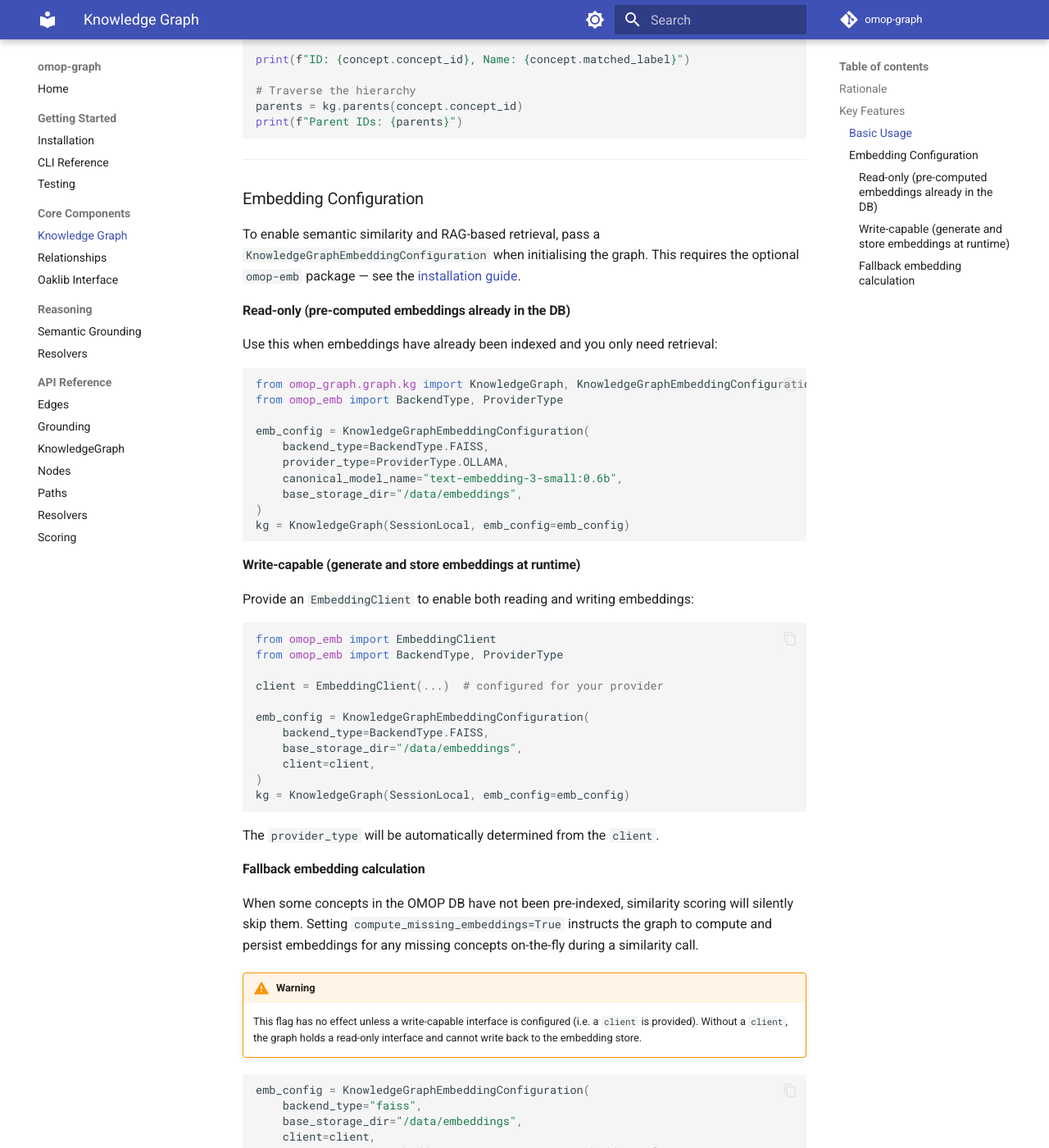
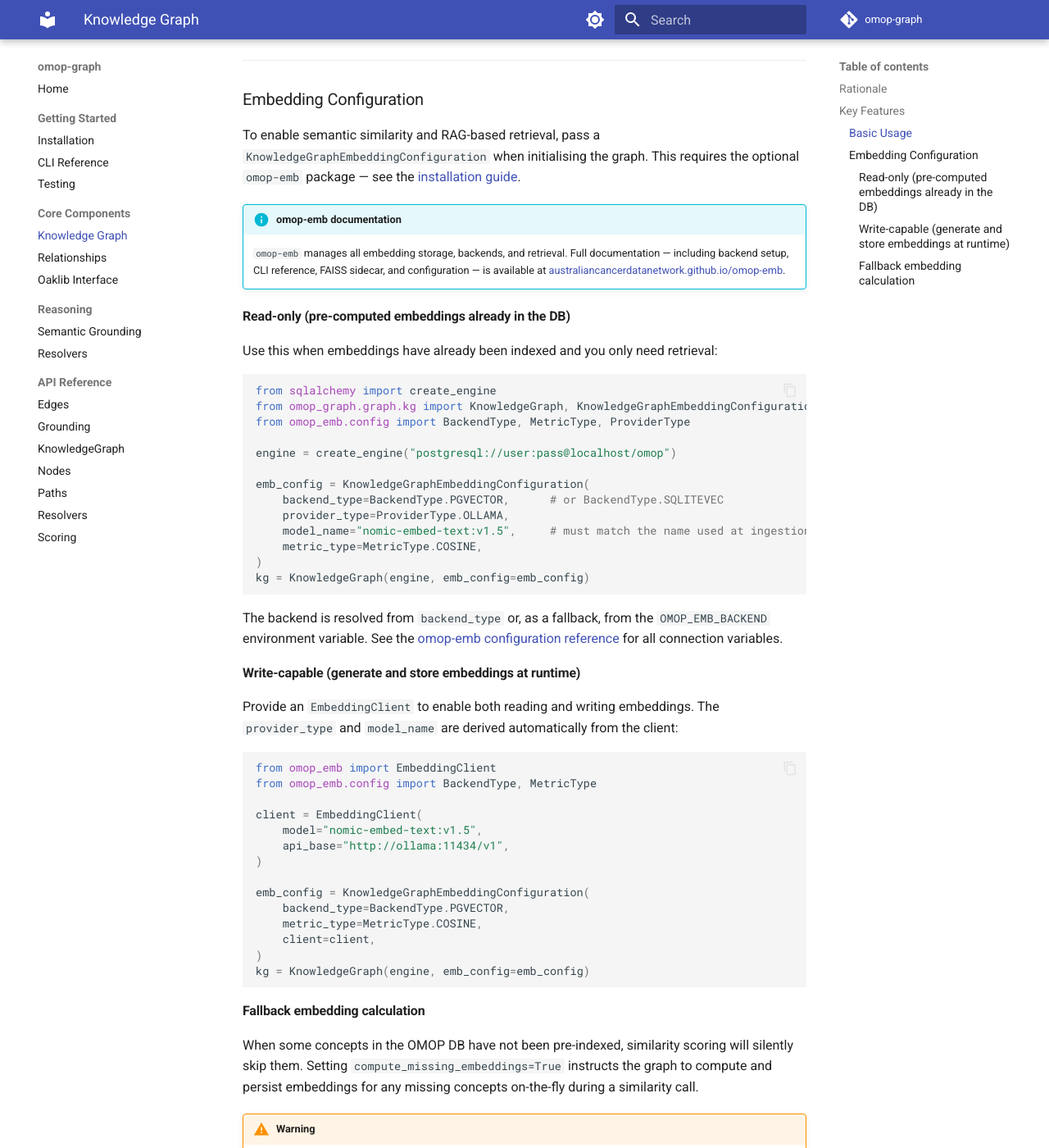
Before and after one commit to AustralianCancerDataNetwork/omop-graph, an MkDocs documentation site: the page built from docs/graph/kg.md, in a window 1280 px wide and 1400 px high, scrolled down 1585 px. Shown: the whole window at 82% size. Built offline with MkDocs 1.6.1 and Material for MkDocs 9.7.7, drawn with Linux system fonts in a browser that asks for light colours; comment, search, counter and statistics services are not loaded; some of the changed text lies outside the part shown.

Commit message:
Updated Docs

````diff
--- a/docs/graph/kg.md
+++ b/docs/graph/kg.md
@@ -27,19 +27,14 @@ While the OMOP CDM is stored in a Relational Database Management System (RDBMS),
 
 ### Basic Usage
 
-The `KnowledgeGraph` can be used standalone after connecting to the OMOP CDM database on disk.
+The `KnowledgeGraph` can be used standalone after connecting to the OMOP CDM database.
 
 ```python
 from sqlalchemy import create_engine
-from sqlalchemy.orm import sessionmaker
 from omop_graph.graph.kg import KnowledgeGraph
 
-# Setup your SQLAlchemy session
 engine = create_engine("postgresql://user:pass@localhost/omop")
-SessionLocal = sessionmaker(bind=engine)
-
-# Initialize the Virtual Knowledge Graph
-kg = KnowledgeGraph(SessionLocal)
+kg = KnowledgeGraph(engine)
 
 # Lookup a concept by its label
 match_group = kg.label_lookup("Atrial Fibrillation", fuzzy=False)
@@ -59,41 +54,53 @@ print(f"Parent IDs: {parents}")
 To enable semantic similarity and RAG-based retrieval, pass a `KnowledgeGraphEmbeddingConfiguration` when initialising the graph.
 This requires the optional `omop-emb` package — see the [installation guide](../usage/installation.md#embedding-rag).
 
+!!! info "omop-emb documentation"
+    `omop-emb` manages all embedding storage, backends, and retrieval. Full documentation — including backend setup, CLI reference, FAISS sidecar, and configuration — is available at [australiancancerdatanetwork.github.io/omop-emb](https://australiancancerdatanetwork.github.io/omop-emb/).
+
 #### Read-only (pre-computed embeddings already in the DB)
 
 Use this when embeddings have already been indexed and you only need retrieval:
 
 ```python
+from sqlalchemy import create_engine
 from omop_graph.graph.kg import KnowledgeGraph, KnowledgeGraphEmbeddingConfiguration
-from omop_emb import BackendType, ProviderType
+from omop_emb.config import BackendType, MetricType, ProviderType
+
+engine = create_engine("postgresql://user:pass@localhost/omop")
 
 emb_config = KnowledgeGraphEmbeddingConfiguration(
-    backend_type=BackendType.FAISS,
+    backend_type=BackendType.PGVECTOR,      # or BackendType.SQLITEVEC
     provider_type=ProviderType.OLLAMA,
-    canonical_model_name="text-embedding-3-small:0.6b",
-    base_storage_dir="/data/embeddings",
+    model_name="nomic-embed-text:v1.5",     # must match the name used at ingestion time
+    metric_type=MetricType.COSINE,
 )
-kg = KnowledgeGraph(SessionLocal, emb_config=emb_config)
+kg = KnowledgeGraph(engine, emb_config=emb_config)
 ```
+
+The backend is resolved from `backend_type` or, as a fallback, from the `OMOP_EMB_BACKEND` environment variable.
+See the [omop-emb configuration reference](https://australiancancerdatanetwork.github.io/omop-emb/usage/configuration/) for all connection variables.
 
 #### Write-capable (generate and store embeddings at runtime)
 
-Provide an `EmbeddingClient` to enable both reading and writing embeddings:
+Provide an `EmbeddingClient` to enable both reading and writing embeddings. The `provider_type` and `model_name`
+are derived automatically from the client:
 
 ```python
 from omop_emb import EmbeddingClient
-from omop_emb import BackendType, ProviderType
+from omop_emb.config import BackendType, MetricType
 
-client = EmbeddingClient(...)  # configured for your provider
+client = EmbeddingClient(
+    model="nomic-embed-text:v1.5",
+    api_base="http://ollama:11434/v1",
+)
 
 emb_config = KnowledgeGraphEmbeddingConfiguration(
-    backend_type=BackendType.FAISS,
-    base_storage_dir="/data/embeddings",
+    backend_type=BackendType.PGVECTOR,
+    metric_type=MetricType.COSINE,
     client=client,
 )
-kg = KnowledgeGraph(SessionLocal, emb_config=emb_config)
+kg = KnowledgeGraph(engine, emb_config=emb_config)
 ```
-The `provider_type` will be automatically determined from the `client`.
 
 #### Fallback embedding calculation
 
@@ -107,12 +114,12 @@ for any missing concepts on-the-fly during a similarity call.
 
 ```python
 emb_config = KnowledgeGraphEmbeddingConfiguration(
-    backend_type="faiss",
-    base_storage_dir="/data/embeddings",
+    backend_type=BackendType.PGVECTOR,
+    metric_type=MetricType.COSINE,
     client=client,
-    compute_missing_embeddings=True,  # compute embeddings for concepts not yet in the store
+    compute_missing_embeddings=True,
 )
-kg = KnowledgeGraph(SessionLocal, emb_config=emb_config)
+kg = KnowledgeGraph(engine, emb_config=emb_config)
 ```
 
 | `compute_missing_embeddings` | `client` present | Behaviour when concepts are missing |
--- a/pyproject.toml
+++ b/pyproject.toml
@@ -42,6 +42,9 @@ dependencies = [
 ]
 
 [project.optional-dependencies]
+emb = [
+  "omop-emb>=1.0.0",
+]
 faiss-cpu = [
   "omop-emb[faiss-cpu]>=1.0.0",
 ]
````
Also changed, not shown: README.md (+46 -65 lines), docs/graph/edges.md (+1 -1 lines), docs/index.md (+20 -12 lines), docs/reasoning/grounding.md (+38 -13 lines), docs/usage/cli.md (+1 -5 lines), docs/usage/installation.md (+37 -16 lines).
